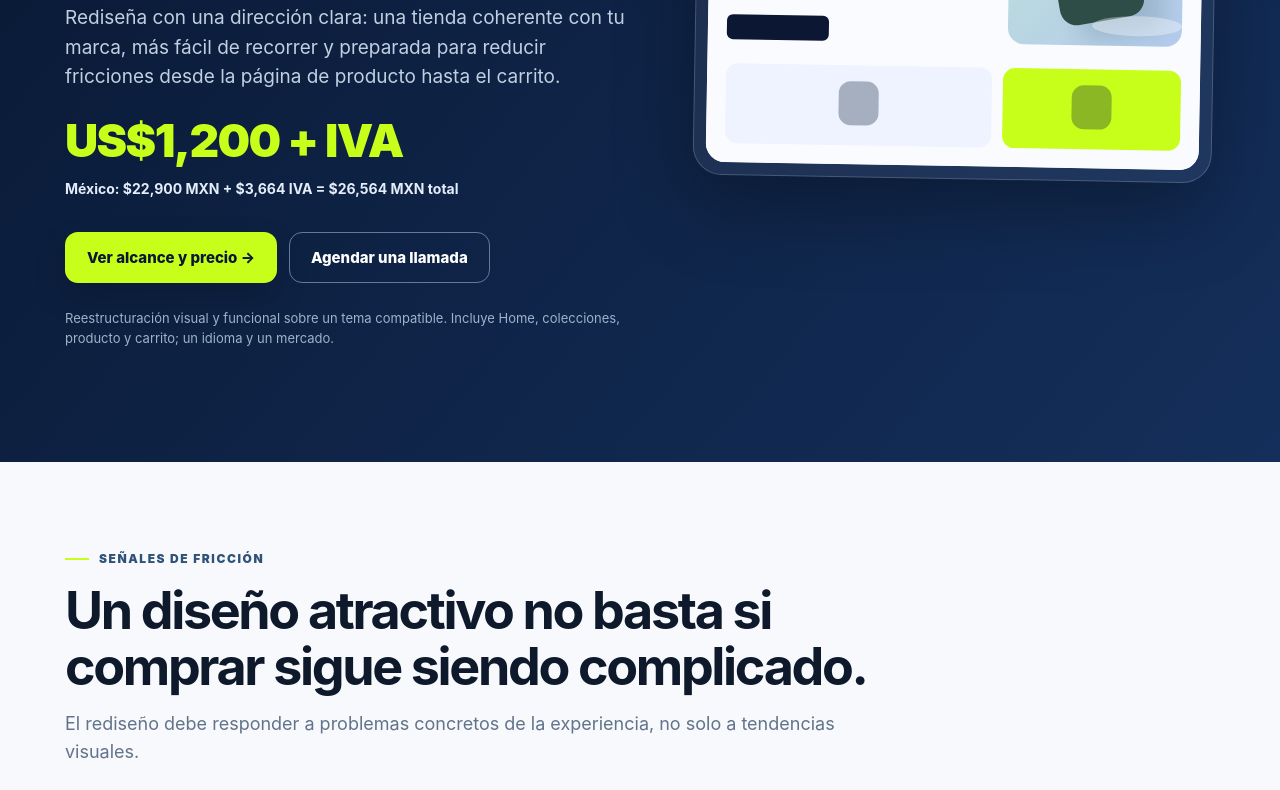
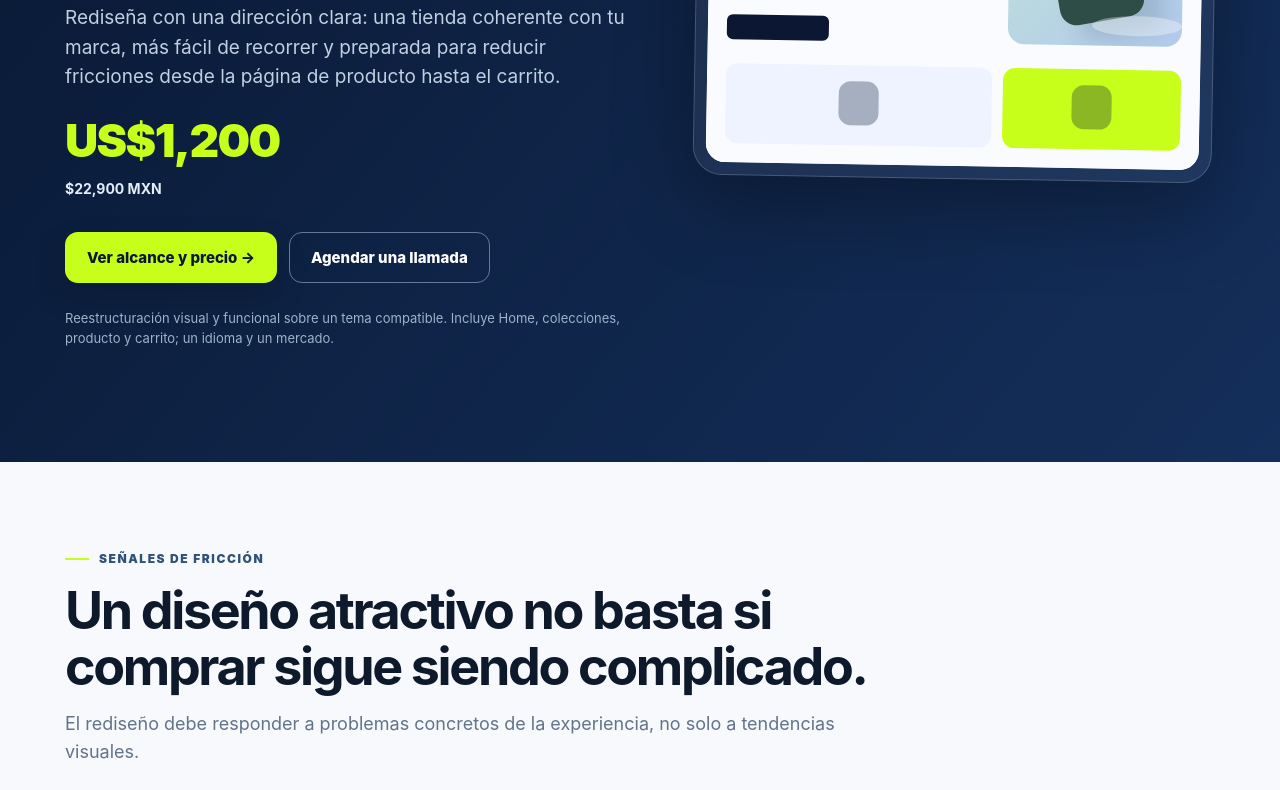
Before and after one commit to oscarbarruetam/oscar-barrueta-portfolio, a plain HTML site: page rediseno-shopify/index.html in a window 1280 px wide. Shown: the part 596-1386 px from the top of the page. Drawn offline with Linux system fonts and the light colour scheme.

Commit message:
Show final USD Shopify project price and MXN amount below, inclusive of taxes

```diff
--- a/rediseno-shopify/index.html
+++ b/rediseno-shopify/index.html
@@ -18,7 +18,7 @@
 <span class="eyebrow">Rediseño estratégico de tiendas Shopify</span>
 <h1>Tu tienda Shopify ya vende. <em>Hagamos que comprar sea más fácil.</em></h1>
 <p class="heroLead">Rediseña con una dirección clara: una tienda coherente con tu marca, más fácil de recorrer y preparada para reducir fricciones desde la página de producto hasta el carrito.</p>
-<p class="heroPrice">US$1,200 + IVA <span>México: $22,900 MXN + $3,664 IVA = $26,564 MXN total</span></p>
+<p class="heroPrice">US$1,200 <span>$22,900 MXN</span></p>
 <div class="actions"><a class="btn btnAccent" href="#precio">Ver alcance y precio →</a><a class="btn btnOutline" href="https://calendar.app.google/Kow2h5aXdG1etRm98" target="_blank" rel="noopener noreferrer">Agendar una llamada</a></div>
 <p class="heroFine">Reestructuración visual y funcional sobre un tema compatible. Incluye Home, colecciones, producto y carrito; un idioma y un mercado.</p>
 </div>
@@ -41,7 +41,7 @@
 </div></div></section>
 <section class="section priceSection" id="precio"><div class="container"><div class="pricePanel">
 <div class="priceHeading"><div><span class="priceEyebrow">Rediseño Shopify UX</span><h2>Renueva las páginas clave de tu tienda.</h2><p>Un rediseño enfocado en claridad, usabilidad y consistencia, implementado sobre un tema Shopify 2.0 compatible. No vendemos un «desde»: este paquete cuesta exactamente lo publicado.</p></div>
-<div class="priceAmount">US$1,200 + IVA<small>México: $22,900 MXN de honorarios + $3,664 IVA (16%) = $26,564 MXN total a pagar</small></div></div>
+<div class="priceAmount">US$1,200<small>$22,900 MXN · Precio final para México</small></div></div>
 <div class="priceGrid"><div>
 <h3>Incluye el paquete</h3><ul>
 <li>Revisión heurística inicial para priorizar las fricciones visibles.</li>
@@ -61,8 +61,8 @@
 <li>Suscripciones, licencias de temas premium o costos de aplicaciones.</li>
 </ul><p class="priceSmall">Si el tema actual no es compatible o necesitas algo fuera de este alcance, te lo explico <strong>antes</strong> de contratar. Puedes mantener el paquete publicado sin agregar servicios extras.</p>
 </div></div>
-<div class="priceActions"><a class="btn btnDark" href="#contacto">Quiero rediseñar mi Shopify por US$1,200 + IVA →</a><span class="priceNote">Se requiere acceso de colaborador y materiales de marca existentes. Los extras nunca se agregan automáticamente.</span></div>
-<p class="priceSmall" style="margin-top:18px"><strong>Facturación en México:</strong> Los honorarios de $22,900 MXN se anuncian antes de IVA; el total con IVA es $26,564 MXN. La factura (CFDI) no tiene recargo.</p>
+<div class="priceActions"><a class="btn btnDark" href="#contacto">Quiero rediseñar mi Shopify por US$1,200 →</a><span class="priceNote">Se requiere acceso de colaborador y materiales de marca existentes. Los extras nunca se agregan automáticamente.</span></div>
+<p class="priceSmall" style="margin-top:18px"><strong>Precio final:</strong> US$1,200. Para México, $22,900 MXN con impuestos incluidos. La factura CFDI no tiene recargo.</p>
 </div></div></section>
 <section class="section" id="proceso"><div class="container"><div class="head"><span class="eyebrow">Método</span><h2>Entender, diseñar, implementar y validar.</h2></div><div class="process">
 <div class="step"><b>01</b><h3>Revisión</h3><p>Analizamos la tienda, sus objetivos, restricciones y principales puntos de fricción.</p></div>
```
